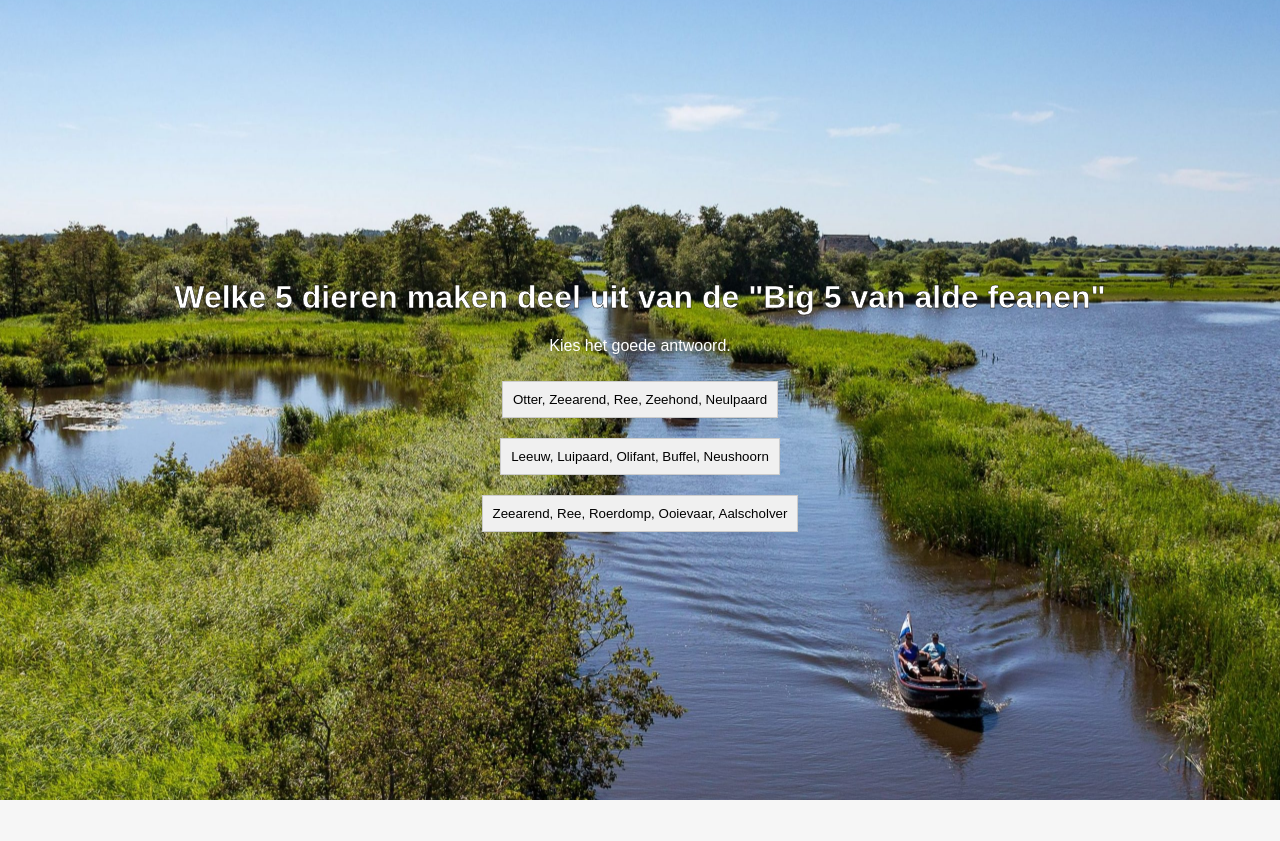
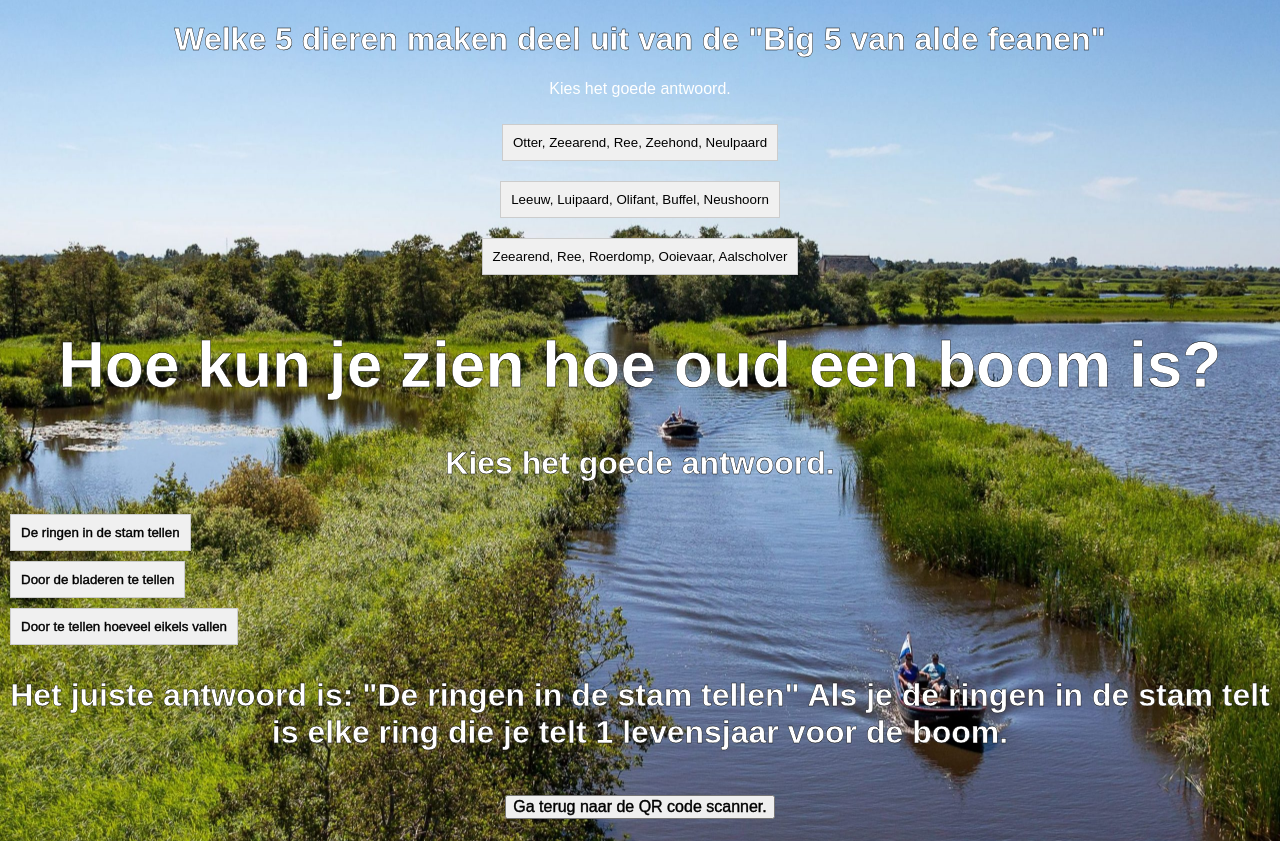
Before and after one commit to tristanovereem/De-raadselaars-Alde-Feanne, a Flask app: page /test-vraag-4 in a window 1280 px wide. Before the commit the page ends 800 px from the top, so only its background shows below. Run offline with Flask 3, Linux system fonts and the light colour scheme.

Commit message:
Bij alle vragen een easy vraag toegevoegt.

```diff
--- a/templates/vraag4.html
+++ b/templates/vraag4.html
@@ -26,5 +26,29 @@
 
     <script src="/static/js/button.js"></script>
 
+    <div class="easy">
+        <div class="easy-main">
+            <h1>                <div class="easy">
+                <div class="easy-main">
+                    <h1>Hoe kun je zien hoe oud een boom is?</h1>
+                    <p>Kies het goede antwoord.</p>
+                    <div class="easy-container">
+                        <button class="answer" onclick="checkAnswer('correct')">De ringen in de stam tellen</button>
+                        <button class="answer" onclick="checkAnswer('wrong')">Door de bladeren te tellen</button>
+                        <button class="answer" onclick="checkAnswer('wrong')">Door te tellen hoeveel eikels vallen</button>
+                    </div>
+                </div>
+
+
+                <div class="easy-resultContainer">
+                    <div id="result" class="easy-result"></div>
+                    <p>Het juiste antwoord is: "De ringen in de stam tellen" Als je de ringen in de stam telt is elke ring die je telt 1 levensjaar voor de boom.</p>
+                    <input type="button" value="Ga terug naar de QR code scanner." onclick="location.href='./index.html'"/>
+                </div>
+
+
+
+    </div>
+
 </body>
 </html>
--- a/templates/vraag5.html
+++ b/templates/vraag5.html
@@ -34,6 +34,8 @@
                     <input type="button" value="Ga terug naar de QR code scanner." onclick="location.href='./index.html'"/>
                 </div>
 
+                <script src="/static/js/button.js"></script>
+
 
                 <div class="easy">
                     <div class="easy-main">
@@ -49,7 +51,7 @@
 
                     <div class="easy-resultContainer">
                         <div id="result" class="easy-result"></div>
-                        <p>Het juiste antwoord is: "Earnewald" Dit dorp ligt mooi in het midden van Alde Feanen. De inwoners zorgen goed voor dit natuurgebied.</p>
+                        <p>Het juiste antwoord is: "Snoek" ,In Alde Feanen kan je veel vissen vinden, De "Snoek" is hier een van.</p>
                         <input type="button" value="Ga terug naar de QR code scanner." onclick="location.href='./index.html'"/>
                     </div>
 
```
Also changed, not shown: templates/vraag1.html (+22 -0 lines), templates/vraag2.html (+22 -0 lines), templates/vraag3.html (+22 -0 lines).
